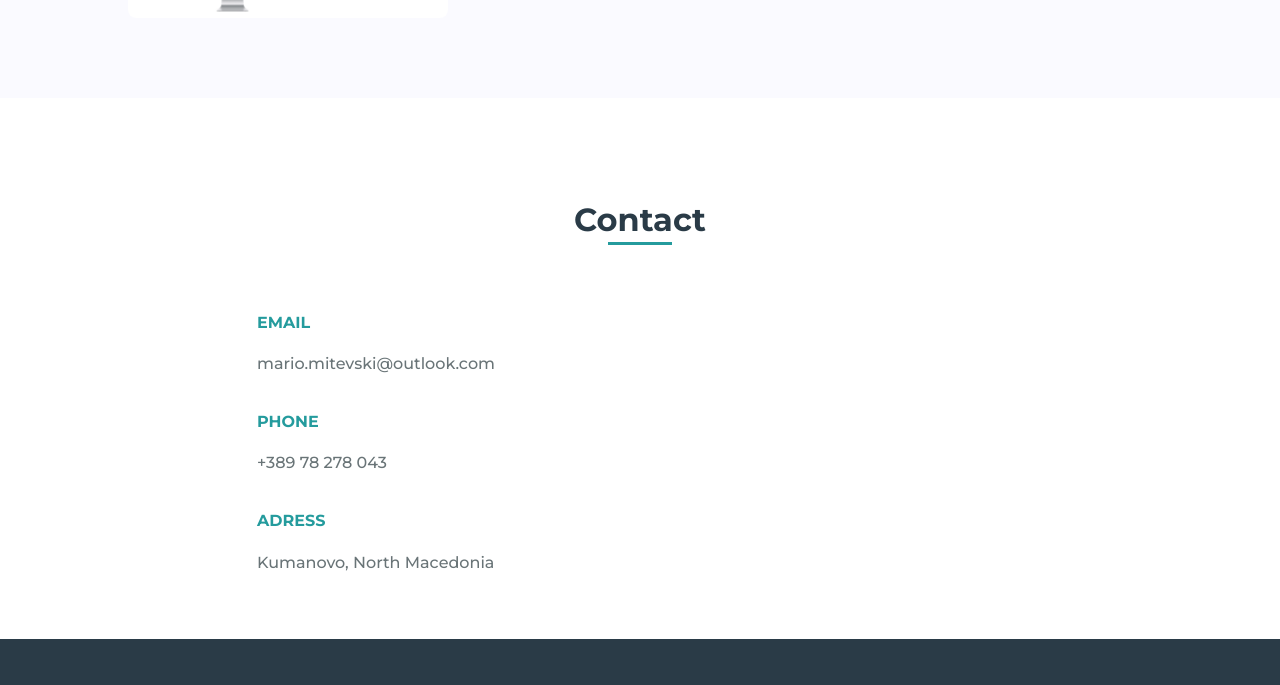
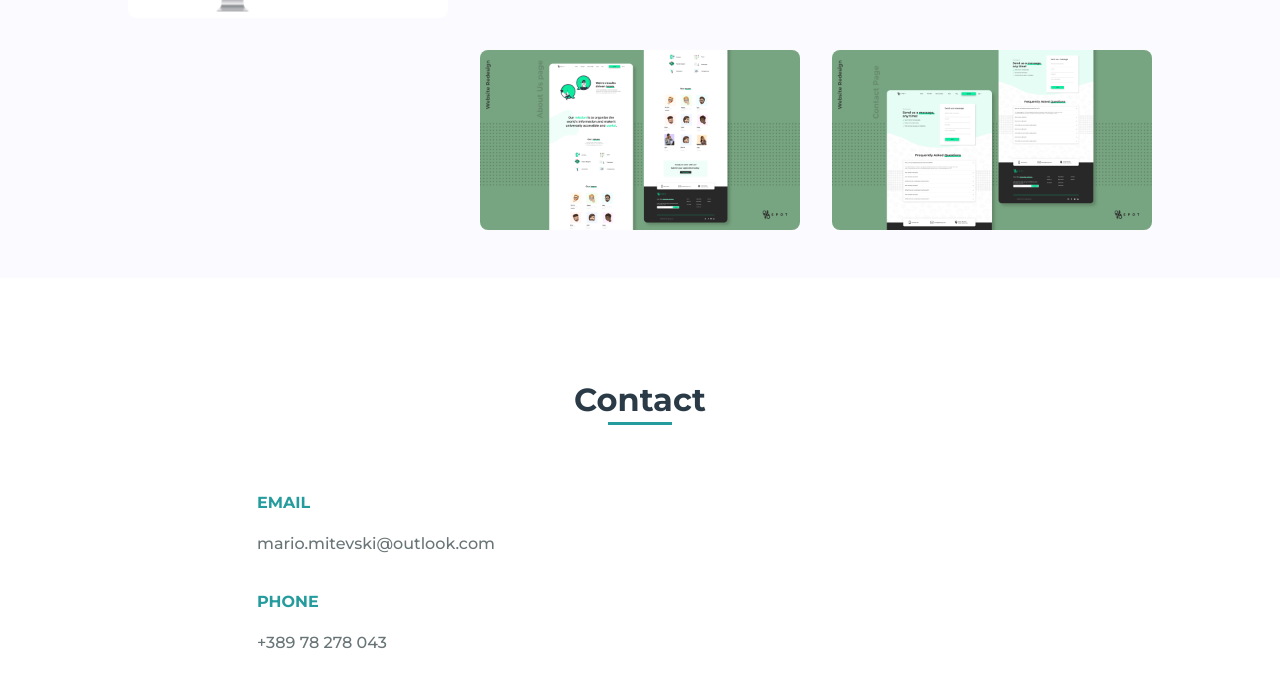
Before and after one commit to mariomitevski/mariomitevski.github.io, a plain HTML site: page index.html in a window 1280 px wide. Shown: the part 3338-4023 px from the top of the page. Drawn offline with nearby package versions, Linux system fonts and the light colour scheme.

Commit message:
Update index.html

```diff
--- a/index.html
+++ b/index.html
@@ -186,6 +186,20 @@
                             <a href="https://jolly-johnson-ef1467.netlify.app/" class="portfolio__link-name">Live demo</a>
                         </div>
                     </div>
+                    <div class="portfolio__img">
+                        <img src="assets/img/about-us-page-spot.png" alt="">
+
+                        <div class="portfolio__link">
+                            <a href="https://www.behance.net/gallery/112710165/Website-Redesign-%28SPOT-APP%29" class="portfolio__link-name">Live demo</a>
+                        </div>
+                    </div>
+                    <div class="portfolio__img">
+                        <img src="assets/img/contact-us-page-spot.png" alt="">
+
+                        <div class="portfolio__link">
+                            <a href="https://www.behance.net/gallery/112710419/Website-Redesign-%28SPOT-APP%29" class="portfolio__link-name">Live demo</a>
+                        </div>
+                    </div>
                 </div>
             </section>
 
```
